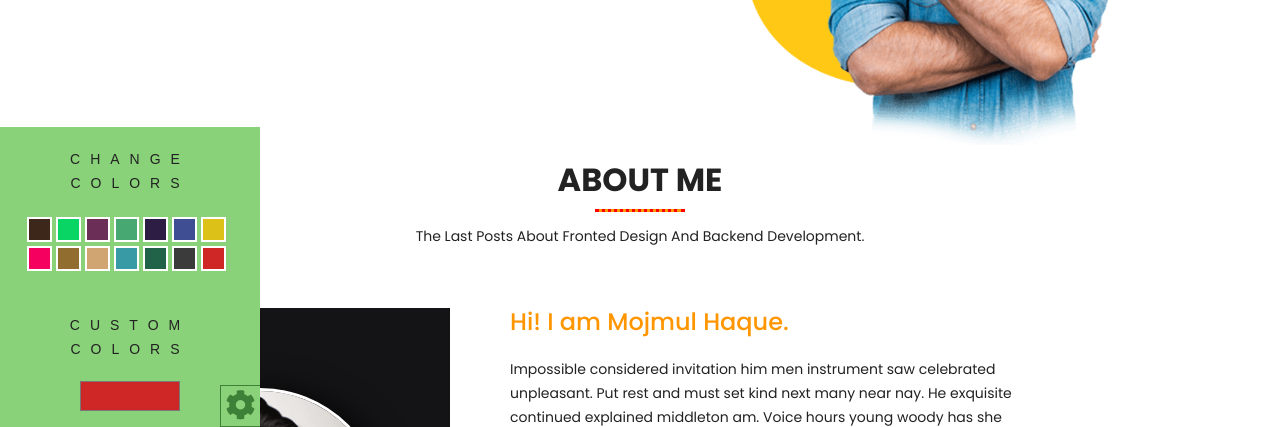
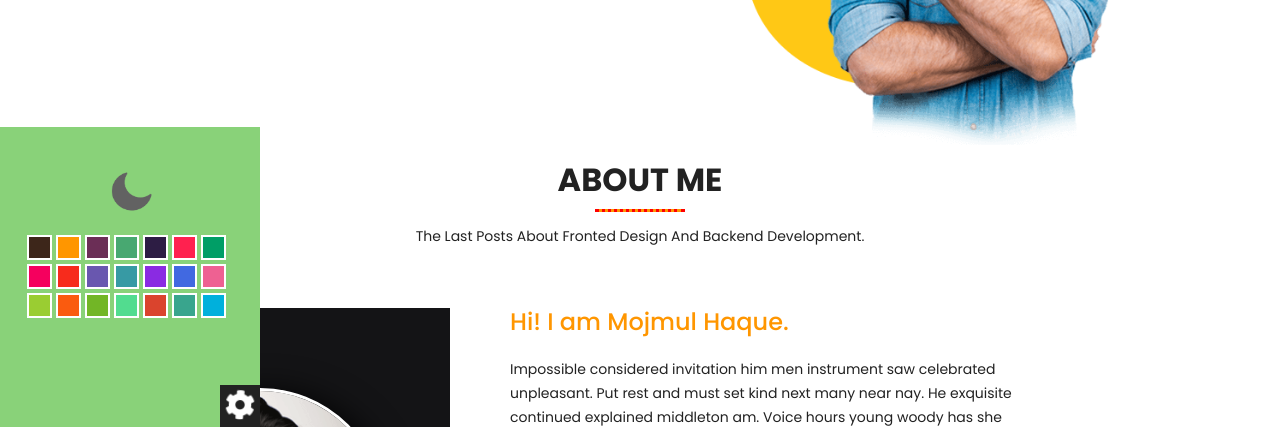
Before and after one commit to Mojmul-Haque/my-portfolio, a plain HTML site: page index.html in a window 1280 px wide. Both pictures are taken after a click on the element 20 px from the left and 779 px from the top of the page. Shown: the part 373-800 px from the top of the page. Drawn offline with nearby package versions, Linux system fonts and the light colour scheme.

Commit message:
color picker done

```diff
--- a/css/blast.min.css
+++ b/css/blast.min.css
@@ -1 +1,89 @@
-*{margin:0;padding:0;box-sizing:border-box}body{background:#FEFBFD}.blast-box{position:fixed;width:300px;height:300px;bottom:0;left:-260px;color:#3C8137;z-index:9999;font-family:sans-serif;transition:0.5s cubic-bezier(1, 1.48, 0.76, 0.95) left}.blast-icon{position:absolute;width:40px;line-height:40px;right:0;bottom:0;color:#3C8137;background:#89D279;text-align:center;font-size:30px;cursor:pointer;border:1px solid #3C8137;perspective:1000px;transition:0.5s ease all;transform-origin:left;transition-delay:0.5s;z-index:9999}.blast-box .blast-frame{position:absolute;width:calc(100% - 40px);height:300px;top:0;left:0;background:#89D279;text-align:center;text-transform:uppercase;letter-spacing:10px;color:#3C8137;padding:20px 5px}.blast-box .blast-colors{margin:20px;padding-bottom:20px}.blast-box .blast-color{position:relative;float:left;margin:2px;height:25px;width:25px;max-height:25px;max-width:25px;background:black;color:transparent;overflow:hidden;cursor:pointer;border:2px solid white}.blast-box .blast-custom-colors{clear:both;padding-top:40px}.blast-box input[name="blastCustomColor"]{margin-top:20px;cursor:pointer;height:30px;width:100px;border:none;outline:none;background:transparent;padding:0}.appear-it{left:0}.flip-it{transform:rotateY(180deg);border-left:none}
+* {
+  margin: 0;
+  padding: 0;
+  box-sizing: border-box;
+}
+body {
+  background: #fefbfd;
+}
+.blast-box {
+  position: fixed;
+  width: 300px;
+  height: 300px;
+  bottom: 0;
+  left: -260px;
+  color: #3c8137;
+  z-index: 9999;
+  font-family: sans-serif;
+  transition: 0.5s cubic-bezier(1, 1.48, 0.76, 0.95) left;
+}
+.blast-icon {
+  position: absolute;
+  width: 40px;
+  line-height: 40px;
+  right: 0;
+  bottom: 0;
+  color: #fff;
+  background: #222;
+  text-align: center;
+  font-size: 30px;
+  cursor: pointer;
+  border: 1px solid #222;
+  perspective: 1000px;
+  transition: 0.5s ease all;
+  transform-origin: left;
+  transition-delay: 0.5s;
+  z-index: 9999;
+}
+.blast-box .blast-frame {
+  position: absolute;
+  width: calc(100% - 40px);
+  height: 300px;
+  top: 0;
+  left: 0;
+  background: #89d279;
+  text-align: center;
+  text-transform: uppercase;
+  letter-spacing: 10px;
+  color: #3c8137;
+  padding: 20px 5px;
+}
+.blast-box .blast-colors {
+  margin: 20px;
+  padding-bottom: 20px;
+}
+.blast-box .blast-color {
+  position: relative;
+  float: left;
+  margin: 2px;
+  height: 25px;
+  width: 25px;
+  max-height: 25px;
+  max-width: 25px;
+  background: black;
+  color: transparent;
+  overflow: hidden;
+  cursor: pointer;
+  border: 2px solid white;
+}
+.blast-box .blast-custom-colors {
+  clear: both;
+  padding-top: 40px;
+}
+.blast-box input[name="blastCustomColor"] {
+  margin-top: 20px;
+  cursor: pointer;
+  height: 30px;
+  width: 100px;
+  border: none;
+  outline: none;
+  background: transparent;
+  padding: 0;
+}
+.appear-it {
+  left: 0;
+}
+.flip-it {
+  transform: rotateY(180deg);
+  border-left: none;
+}
--- a/css/style.css
+++ b/css/style.css
@@ -692,3 +692,15 @@ footer #contact_part {
   height: 50px;
   cursor: pointer;
 }
+
+.blast-icon i {
+  animation: round 5s ease infinite;
+}
+@keyframes round {
+  from {
+    transform: rotate(0deg);
+  }
+  to {
+    transform: rotate(360deg);
+  }
+}
--- a/index.html
+++ b/index.html
@@ -41,43 +41,54 @@
     <colorsBox class="blast-box" unselectable="on" style="user-select: none">
       <icon class="blast-icon"><i class="fas fa-cog"></i></icon>
       <div class="blast-frame">
-        <p>change colors</p>
         <div class="blast-colors">
+          <div class="dark-mode">
+            <img
+              title="change-mode"
+              src="images/moon.png"
+              class="img-fluid mb-3"
+              id="dark-icon"
+              alt="moon"
+            />
+          </div>
           <div class="blast-color">
             #<a href="https://www.jqueryscript.net/tags.php?/3D/">3D</a>261A
           </div>
-          <div class="blast-color">#08D564</div>
+          <div class="blast-color">#ff9600</div>
           <div class="blast-color">#6B2E56</div>
           <div class="blast-color">#48A871</div>
           <div class="blast-color">#2D1D44</div>
-          <div class="blast-color">#3F4E92</div>
-          <div class="blast-color">#DCC218</div>
+          <div class="blast-color">#FF214F</div>
+          <div class="blast-color">#009E66</div>
           <div class="blast-color">#F5005E</div>
-          <div class="blast-color">#916E30</div>
-          <div class="blast-color">#D0A571</div>
+          <div class="blast-color">#F72B1C</div>
+          <div class="blast-color">#6957AF</div>
           <div class="blast-color">#379AA4</div>
-          <div class="blast-color">#216348</div>
-          <div class="blast-color">#3B3B3B</div>
-          <div class="blast-color">#CF2626</div>
+          <div class="blast-color">#8A2BE2</div>
+          <div class="blast-color">#4169E1</div>
+          <div class="blast-color">#EE6192</div>
+          <div class="blast-color">#9ACD32</div>
+          <div class="blast-color">#FA5B0F</div>
+          <div class="blast-color">#72B626</div>
+          <div class="blast-color">#52DC8F</div>
+          <div class="blast-color">#DA442D</div>
+          <div class="blast-color">#39A58D</div>
+          <div class="blast-color">#00B0DC</div>
         </div>
-        <p class="blast-custom-colors">Custom colors</p>
-        <input type="color" name="blastCustomColor" value="#cf2626" />
+        <!-- <p class="blast-custom-colors">Custom colors</p>
+        <input type="color" name="blastCustomColor" value="#cf2626" /> -->
       </div>
     </colorsBox>
 
     <!-- multipleColor scheme end -->
 
     <!-- back_to_top  -->
-    <div data-blast="bgColor"
+    <div
+      data-blast="bgColor"
       class="back_top_btn animate__animated animate__fadeInDownBig"
       style="display: block"
     >
       <i class="fas fa-chevron-up"></i>
-    </div>
-    <div
-      class="dark-mode d-flex justify-content-evenly bg-danger position-fixed me-5"
-    >
-      <img src="images/moon.png" class="img-fluid" id="dark-icon" alt="moon" />
     </div>
     <nav>
       <div data-blast="bgColor" class="toggle-menu-icon">
```
